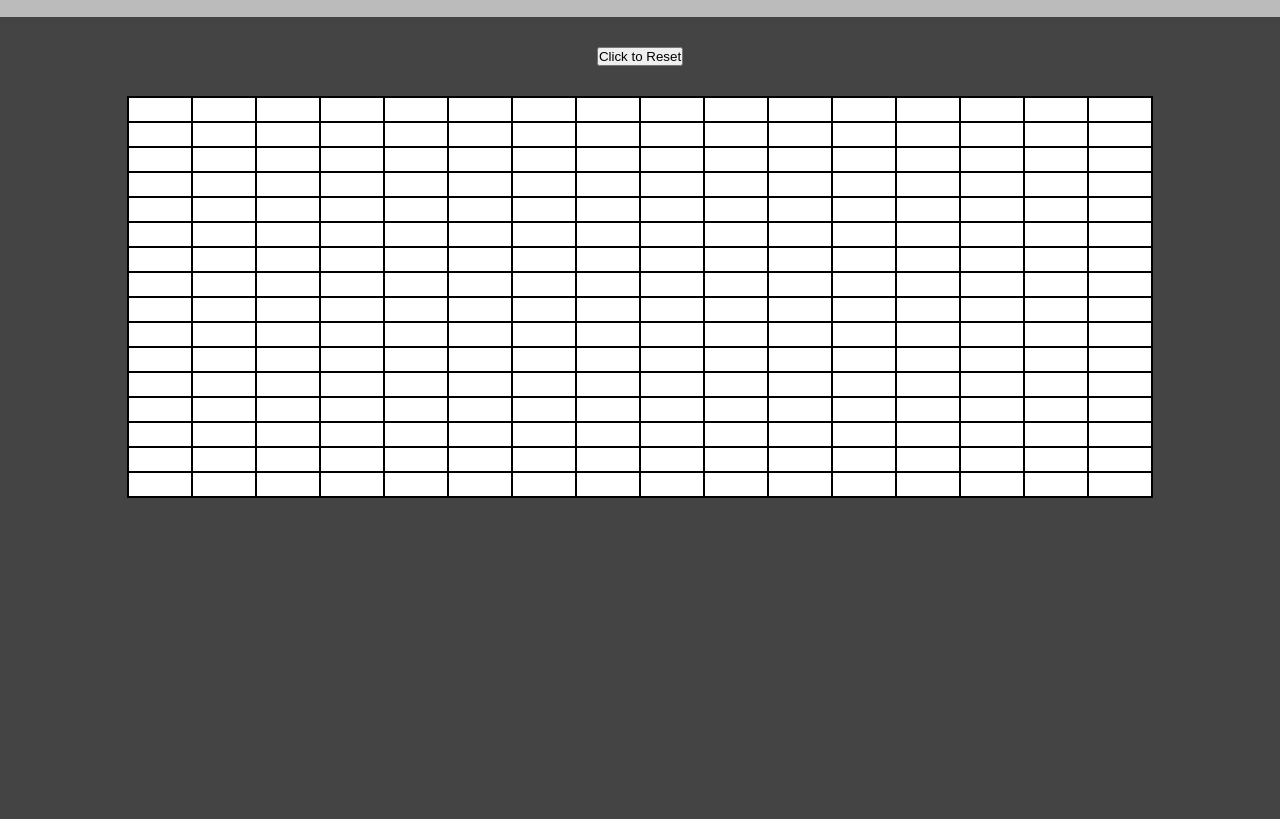
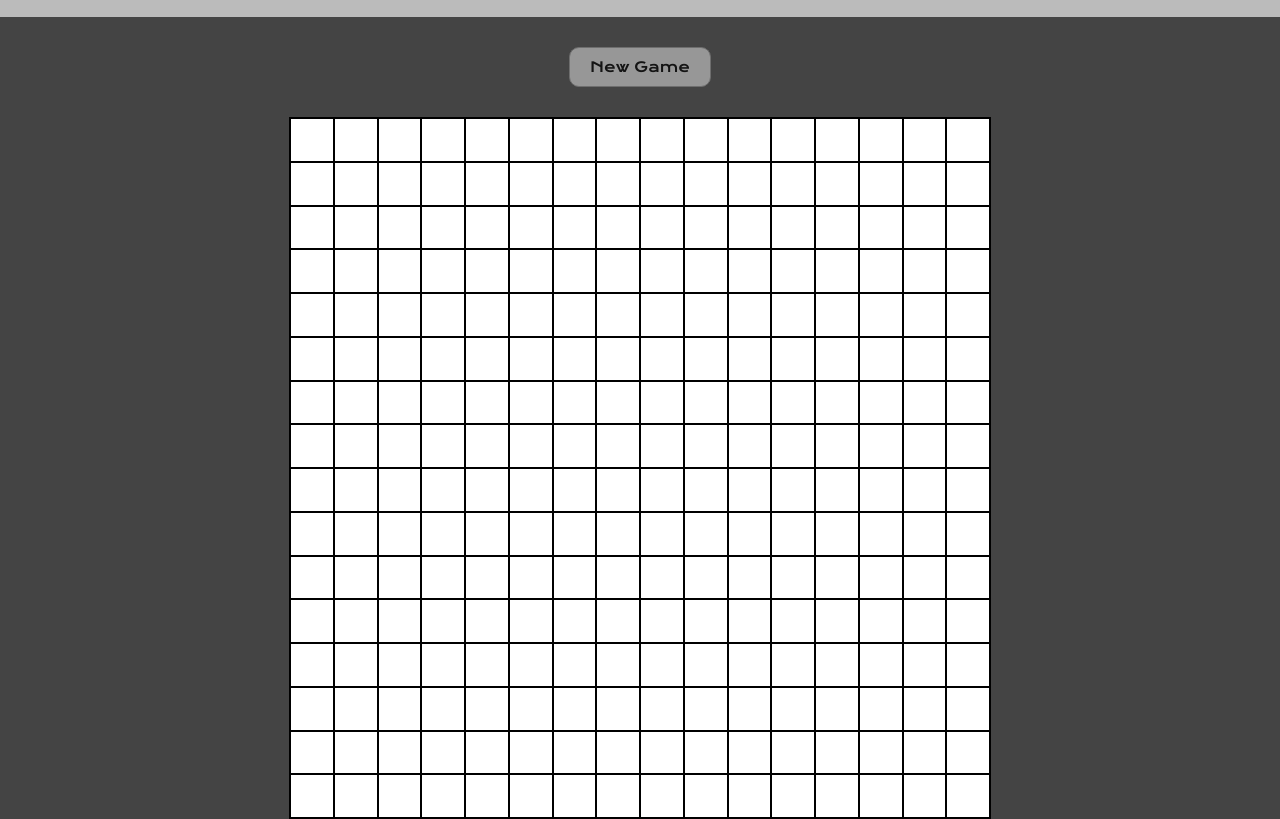
Before and after one commit to larger96/etch-a-sketch, a plain HTML site: page index.html in a window 1280 px wide. Shown: the part 63-882 px from the top of the page. Before the commit the page ends 800 px from the top, so only its background shows below. Drawn offline with nearby package versions, Linux system fonts and the light colour scheme.

Commit message:
Add three files

```diff
--- a/index.html
+++ b/index.html
@@ -10,7 +10,7 @@
             <h1>Etch-A-Sketch</h1>
         </header>
         <div class="button-div">
-            <button id="btn">Click to Reset</button>
+            <button id="btn">New Game</button>
         </div>
         <div class="container">
 
--- a/script.js
+++ b/script.js
@@ -9,12 +9,21 @@ function squared(x) {
     return result;
 };
 
+function getRandomColor() {
+    var letters = '0123456789ABCDEF';
+    var color = '#';
+    for (i = 0; i < 6; i++) {
+        color += letters[Math.floor(Math.random() * 16)];
+    }
+    return color;
+}
+
 function createGrid(squaresNum) {
     for (i = 0; i < squared(squaresNum); i++) {
         let div = document.createElement('div');
         div.classList.add('content');
         div.addEventListener('mouseenter', () => {
-            div.classList.add('red-glow');
+            div.style.backgroundColor = getRandomColor();
         });
         container.appendChild(div);
     }
--- a/styles.css
+++ b/styles.css
@@ -26,9 +26,10 @@ header {
 .container {
     display: grid;
     margin: auto;
-    width: 80%;
+    width: 700px;
+    height: 700px;
     grid-template-columns: repeat(var(--squaresNum), 1fr);
-    grid-template-rows: repeat(var(--squaresNum), 25px);
+    grid-template-rows: repeat(var(--squaresNum), 1fr);
     border: 1px solid black;
 }
 
@@ -40,3 +41,20 @@ header {
 .red-glow {
     background-color: red;
 }
+
+button {
+    font-family: 'Krona One', sans-serif;
+    font-size: 14px;
+    padding: 10px 20px;
+    border: 1px solid gray;
+    border-radius: 10px;
+    background-color: #bbb;
+    opacity:0.7;
+}
+button:hover {
+    cursor: pointer;
+    opacity: 1;
+    border-color: gray;
+    border-width: 1px;
+    border-style: solid;
+}
```
